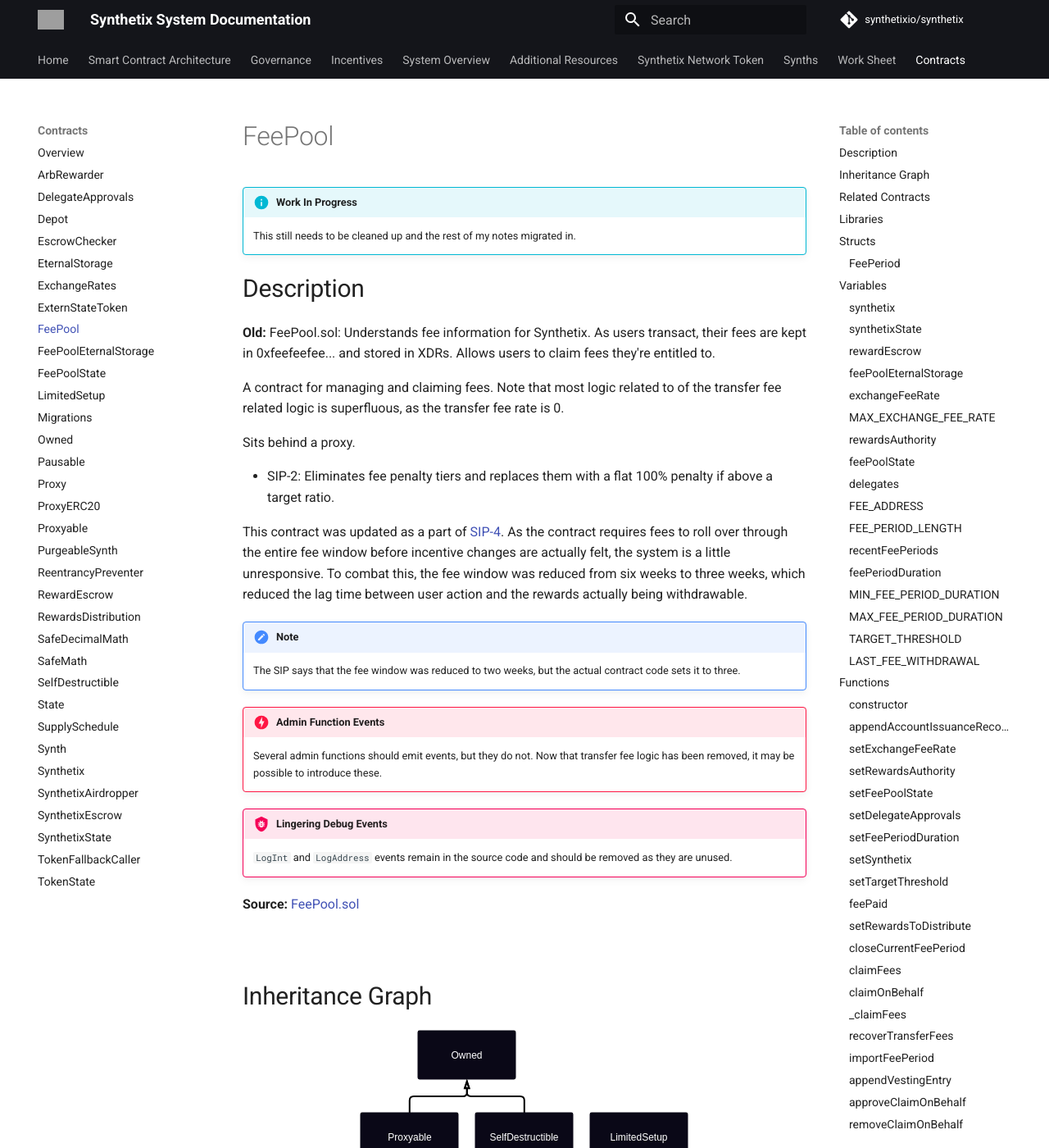
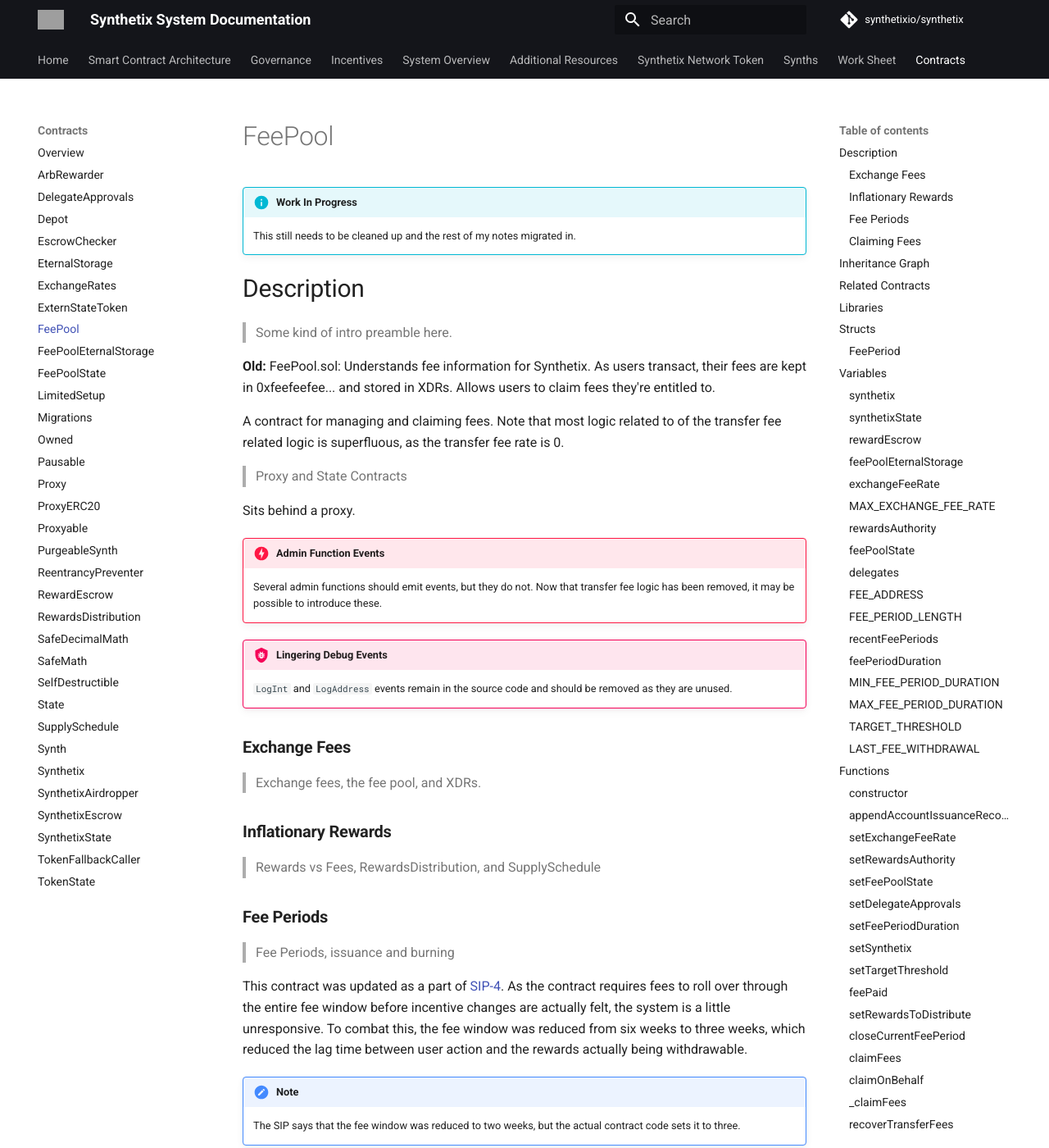
Before and after one commit to Synthetixio/synthetix, an MkDocs documentation site: the page built from docs/contracts/FeePool.md, in a window 1280 px wide and 1400 px high. Shown: the whole window at 82% size. Built offline with MkDocs 1.6.1 and Material for MkDocs 9.7.7, drawn with Linux system fonts in a browser that asks for light colours; formulas are drawn with MathJax 3; comment, search, counter and statistics services are not loaded; some of the changed text lies outside the part shown; grey boxes are pictures that could not be loaded.

Commit message:
Pad images in styles.

```diff
--- a/docs/contracts/FeePool.md
+++ b/docs/contracts/FeePool.md
@@ -5,24 +5,46 @@
 
 ## Description
 
+> Some kind of intro preamble here.
+
 **Old:** FeePool.sol: Understands fee information for Synthetix. As users transact, their fees are kept in 0xfeefeefee... and stored in XDRs. Allows users to claim fees they're entitled to.
 
 A contract for managing and claiming fees. Note that most logic related to of the transfer fee related logic is superfluous, as the transfer fee rate is 0.
 
+> Proxy and State Contracts
+
 Sits behind a proxy.
 
-* SIP-2: Eliminates fee penalty tiers and replaces them with a flat 100% penalty if above a target ratio.
+!!! danger "Admin Function Events"
+    Several admin functions should emit events, but they do not. Now that transfer fee logic has been removed, it may be possible to introduce these.
+
+!!! bug "Lingering Debug Events"
+    `LogInt` and `LogAddress` events remain in the source code and should be removed as they are unused.
+
+### Exchange Fees
+
+> Exchange fees, the fee pool, and XDRs.
+
+### Inflationary Rewards
+
+> Rewards vs Fees, RewardsDistribution, and SupplySchedule
+
+### Fee Periods
+
+> Fee Periods, issuance and burning
 
 This contract was updated as a part of [SIP-4](https://github.com/Synthetixio/SIPs/blob/master/SIPS/sip-4.md). As the contract requires fees to roll over through the entire fee window before incentive changes are actually felt, the system is a little unresponsive. To combat this, the fee window was reduced from six weeks to three weeks, which reduced the lag time between user action and the rewards actually being withdrawable.
 
 !!! note
     The SIP says that the fee window was reduced to two weeks, but the actual contract code sets it to three.
 
-!!! danger "Admin Function Events"
-    Several admin functions should emit events, but they do not. Now that transfer fee logic has been removed, it may be possible to introduce these.
+### Claiming Fees
 
-!!! bug "Lingering Debug Events"
-    `LogInt` and `LogAddress` events remain in the source code and should be removed as they are unused.
+> The process
+
+> Fee threshold and issuance vs collateralisation ratio.
+
+* SIP-2: Eliminates fee penalty tiers and replaces them with a flat 100% penalty if above a target ratio.
 
 **Source:** [FeePool.sol](https://github.com/Synthetixio/synthetix/blob/master/contracts/FeePool.sol)
 
--- a/docs/extra.css
+++ b/docs/extra.css
@@ -12,6 +12,7 @@
 inheritance-graph {
     display: block;
     text-align: center;
+    padding: 40px 0 60px 0;
 }
 
 article {
```
Also changed, not shown: docs/contracts/Proxy.md (+1 -1 lines).
